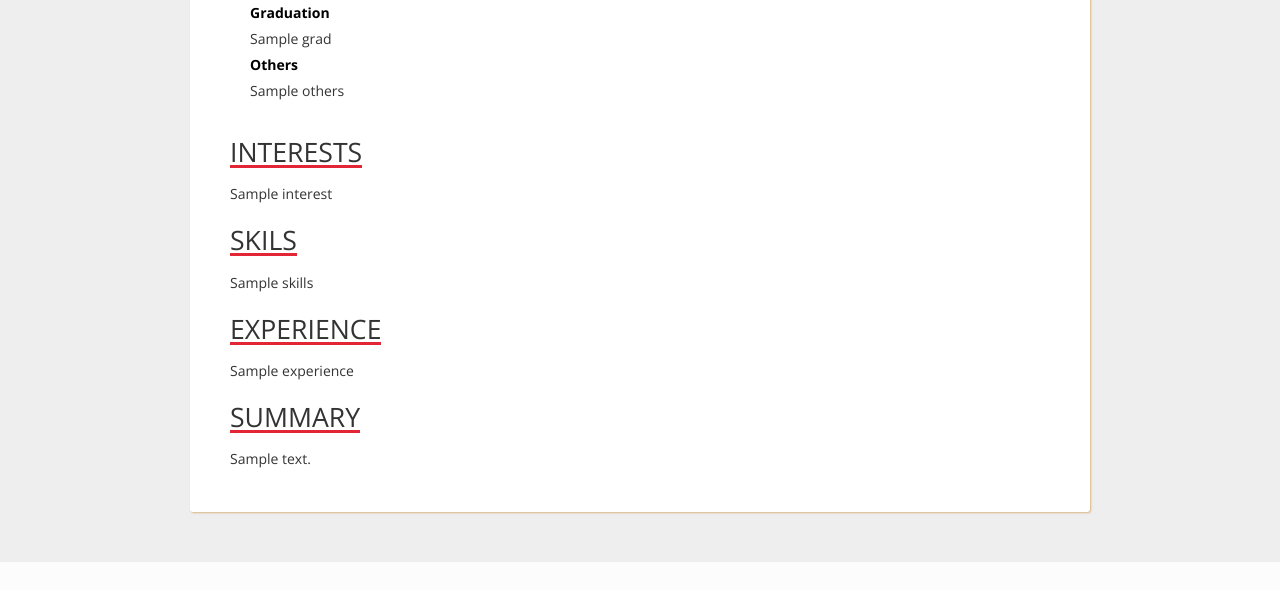
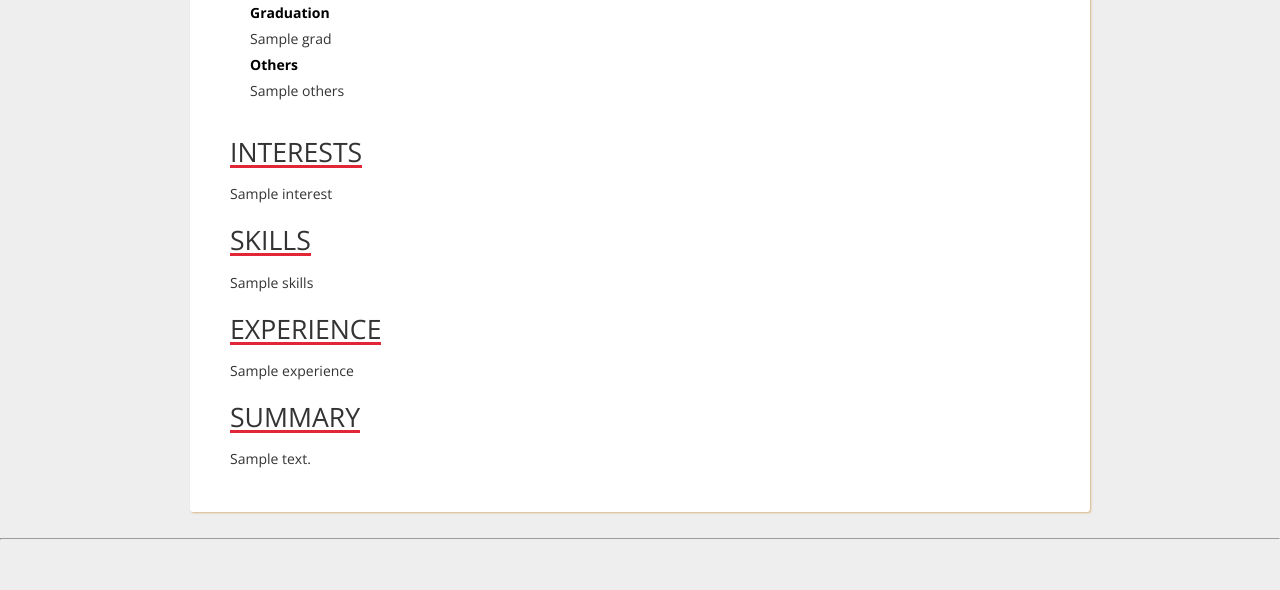
Before and after one commit to shreyanshi28/ResumeBuilder, a Python web app: template templates/template3.html in a window 1280 px wide. Shown: the part 750-1340 px from the top of the page. Before the commit the page ends 1312 px from the top, so only its background shows below. Run offline with Jinja, Linux system fonts and the light colour scheme; the template is opened without the code that fills it: most values are stand-ins (such as "Sample title", 1, 10 or a date in 2020).

Commit message:
Update template3.html

```diff
--- a/templates/template3.html
+++ b/templates/template3.html
@@ -233,7 +233,7 @@ article .tech span {
 		</article>
 
 		<article>
-			<h2>Skils</h2>
+			<h2>Skills</h2>
       <div class="section__list-item">
                    {{ skills }}
                    </div>
@@ -242,7 +242,7 @@ article .tech span {
 <article>
 			<h2>Experience</h2>
   <div class="section__list-item">
-           {{ experience }}
+	  {{ experience }}  </div>
        </article>
 
 <article>
@@ -252,6 +252,9 @@ article .tech span {
 
 	</div>
 </body>
+
+<br>
+<hr />
 </html>
 
 
```
